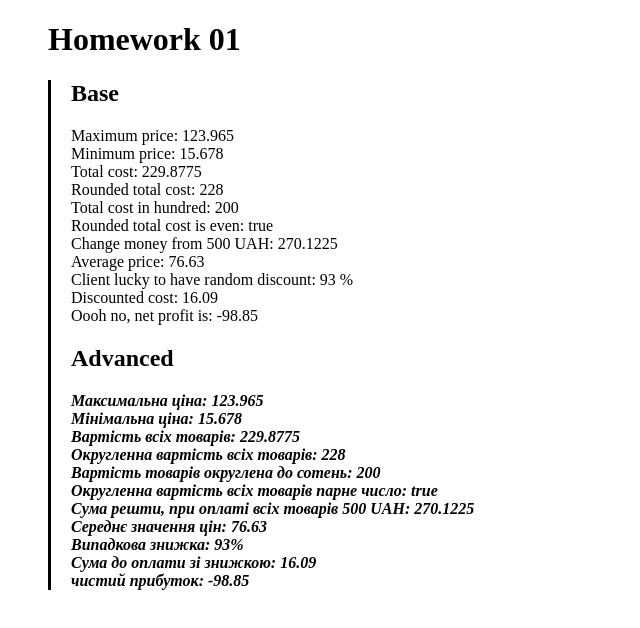
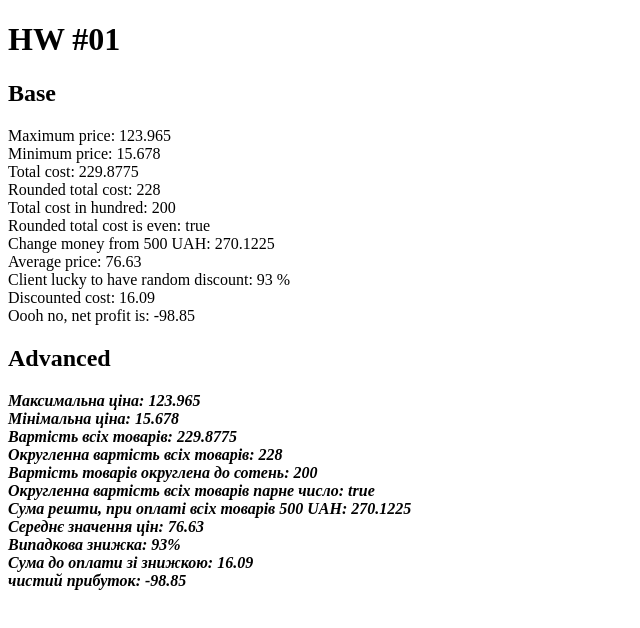
Before and after one commit to tatiastep/cursor-hw, a plain HTML site: page hw-01-variables/index.html in a window 1280 px wide. Shown: the whole page, without its empty margins (0-640 px from the left). Drawn offline with Linux system fonts and the light colour scheme.

Commit message:
changed script location and layout html file/deleted css file

```diff
--- a/hw-01-variables/index.html
+++ b/hw-01-variables/index.html
@@ -5,15 +5,9 @@
     <meta http-equiv="X-UA-Compatible" content="IE=edge" />
     <meta name="viewport" content="width=device-width, initial-scale=1.0" />
     <title>Homework-01</title>
-    <link rel="stylesheet" href="style.css" />
   </head>
-
   <body>
-    <main>
-      <h1>Homework 01</h1>
-      <div>
-        <script src="script.js"></script>
-      </div>
-    </main>
+    <h1>HW #01</h1>
+    <script src="script.js"></script>
   </body>
 </html>
--- a/hw-01-variables/style.css
+++ /dev/null
@@ -1,8 +0,0 @@
-main {
-  margin-left: 40px;
-}
-
-div {
-  border-left: solid black;
-  padding-left: 20px;
-}
```
Also changed, not shown: hw-01-variables/script.js (+6 -4 lines).
